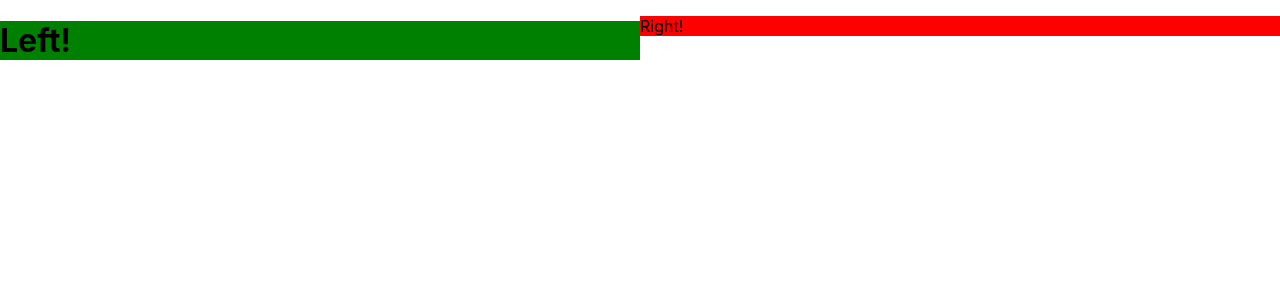
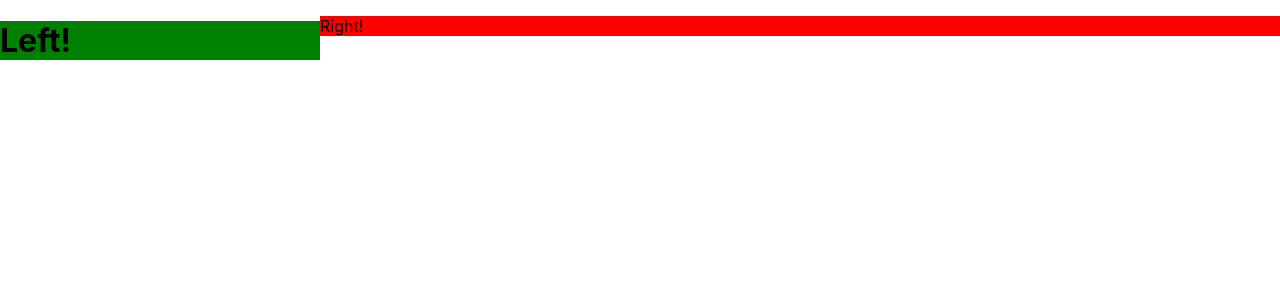
Before and after one commit to alexiusvdt/design-patterns, a React (Create React App) app: page / in a window 1280 px wide. Shown: the top 300 px of the page. Built offline with nearby package versions, Linux system fonts and the light colour scheme.

Commit message:
add weighting props

```diff
--- a/src/App.js
+++ b/src/App.js
@@ -14,6 +14,8 @@ function App() {
     <SplitScreen
       left={LeftHandComponent}
       right={RightHandComponent}
+      leftWeight={1}
+      rightWeight={3}
     />
   );
 }
--- a/src/components/SplitScreen.js
+++ b/src/components/SplitScreen.js
@@ -3,22 +3,24 @@ import styled from "styled-components";
 const Container = styled.div`
   display: flex;
 `;
-
+//whatever we pass in to pane will replace the default weight here
 const Pane = styled.div`
-  flex: 1;
+  flex: ${props => props.weight}
 `;
 
 
 export const SplitScreen = ({
   left: Left,
-  right: Right
+  right: Right,
+  leftWeight = 1,
+  rightWeight = 1,
 }) => {
   return (
     <Container>
-      <Pane>
+      <Pane weight={leftWeight}>
         <Left />
       </Pane>
-      <Pane>
+      <Pane weight={rightWeight}>
         <Right />
       </Pane>
     </Container>
```
